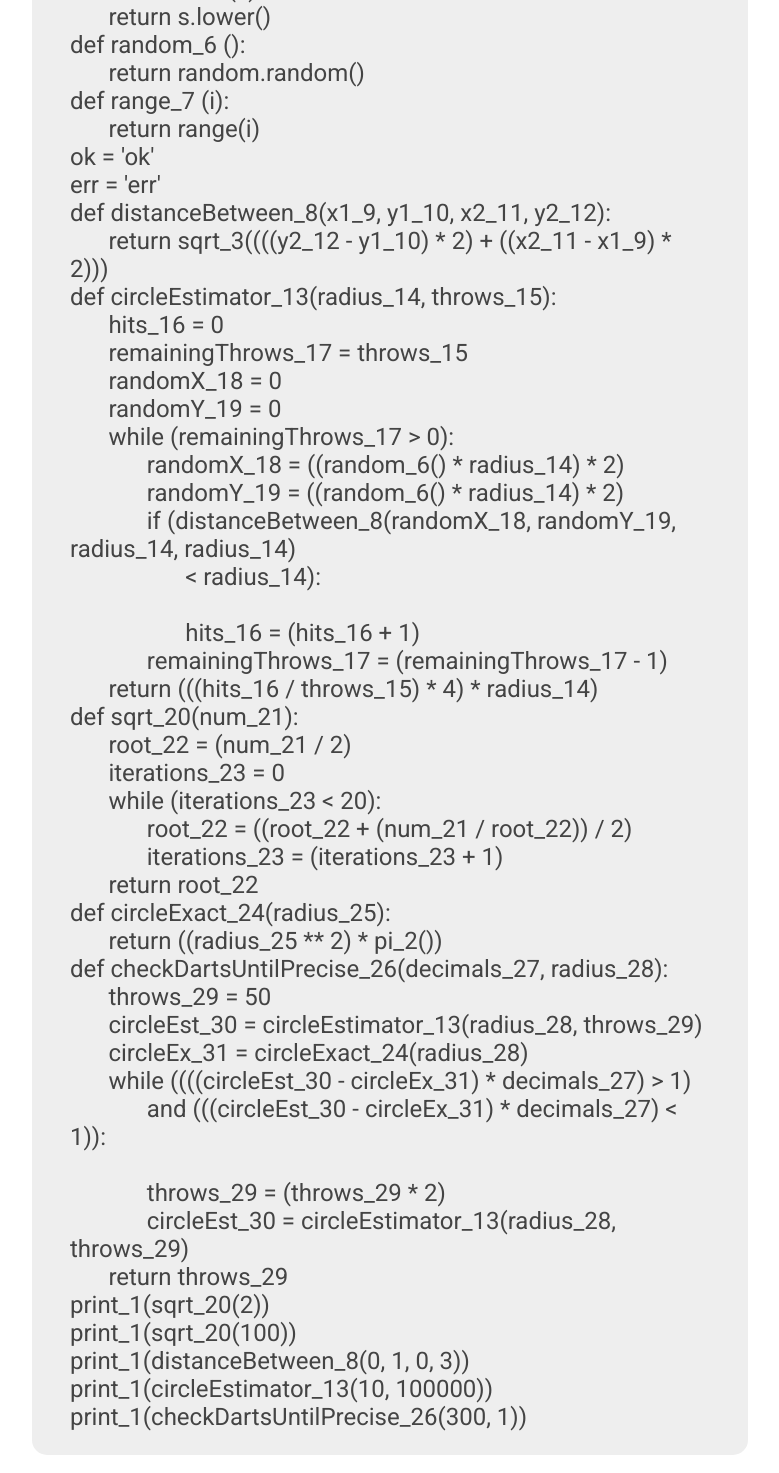
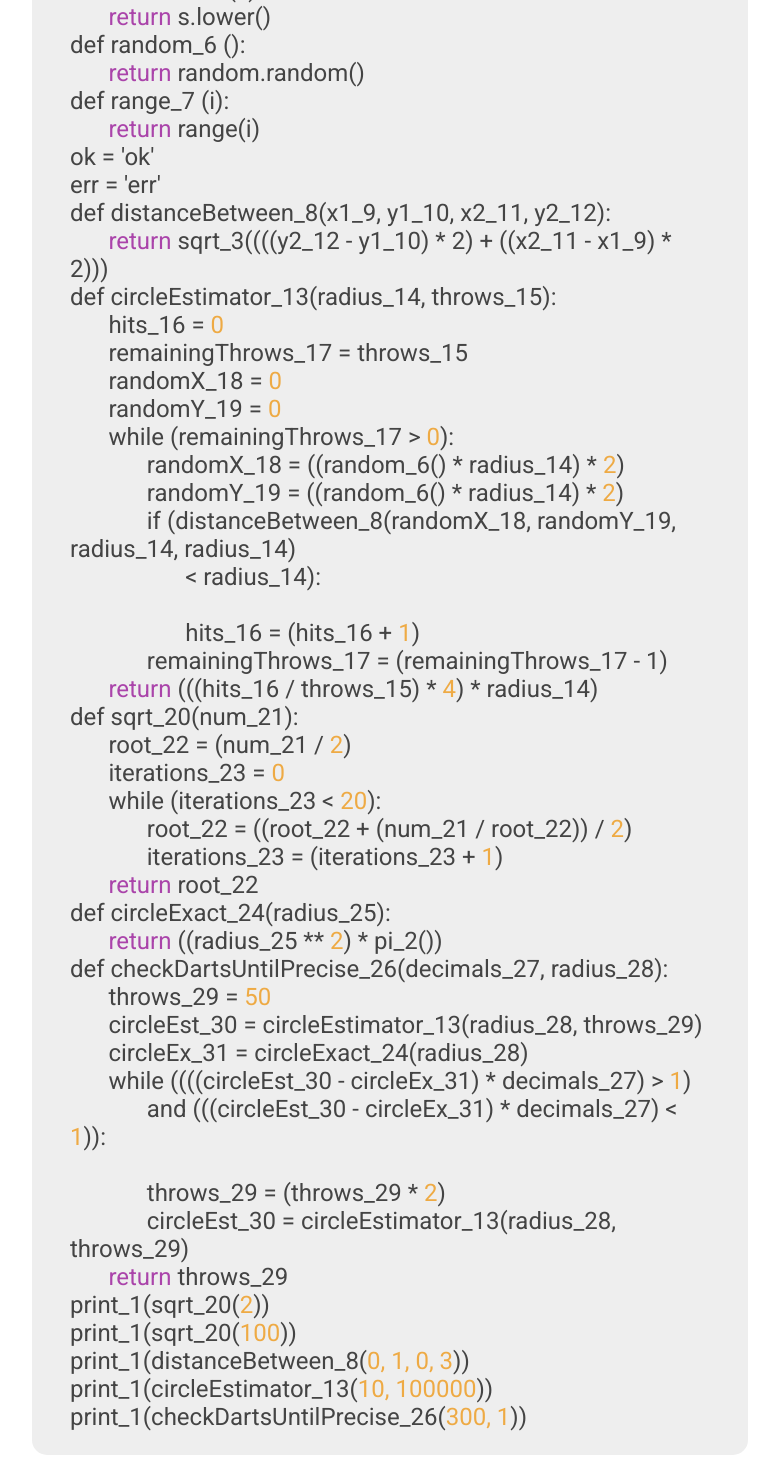
Before and after one commit to im-deepfriedwater/jen, a plain HTML site: page index.html in a window 1280 px wide. Shown: the part 6867-8340 px from the top of the page, without its empty margins (250-1029 px from the left). Drawn offline with Linux system fonts and the light colour scheme.

Commit message:
Made website code look cleaner

```diff
--- a/index.html
+++ b/index.html
@@ -328,57 +328,57 @@
                       <p>def print_1 (s):<br></p>
                         <p class="indent">print(s)<br></p>
                       <p>def pi_2 ():<br></p>
-                        <p class="indent">return math.pi<br></p>
+                        <p class="indent keyword">return </p><p>math.pi<br></p>
                       <p>def sqrt_3 (x):<br></p>
-                        <p class="indent">return math.sqrt(x)<br></p>
+                        <p class="indent keyword">return </p><p>math.sqrt(x)<br></p>
                       <p>def toUpper_4 (s):<br></p>
-                        <p class="indent">return s.upper()<br></p>
+                        <p class="indent keyword">return </p><p>s.upper()<br></p>
                       <p>def toLower_5 (s):<br></p>
-                        <p class="indent">return s.lower()<br></p>
+                        <p class="indent keyword">return </p><p>s.lower()<br></p>
                       <p>def random_6 ():<br></p>
-                        <p class="indent">return random.random()<br></p>
+                        <p class="indent keyword">return </p><p>random.random()<br></p>
                       <p>def range_7 (i):<br></p>
-                        <p class="indent">return range(i)<br></p>
+                        <p class="indent keyword">return </p><p>range(i)<br></p>
                       <p>ok = 'ok'<br></p>
                       <p>err = 'err'<br></p>
                       <p>def distanceBetween_8(x1_9, y1_10, x2_11, y2_12):<br></p>
-                        <p class="indent">return sqrt_3((((y2_12 - y1_10) * 2) + ((x2_11 - x1_9) * 2)))<br></p>
+                        <p class="indent keyword">return </p><p>sqrt_3((((y2_12 - y1_10) * 2) + ((x2_11 - x1_9) * 2)))<br></p>
                       <p>def circleEstimator_13(radius_14, throws_15):<br></p>
-                        <p class="indent">hits_16 = 0<br></p>
+                        <p class="indent">hits_16 = <p class="literal-num">0</p><br></p>
                         <p class="indent">remainingThrows_17 = throws_15<br></p>
-                        <p class="indent">randomX_18 = 0<br></p>
-                        <p class="indent">randomY_19 = 0<br></p>
-                        <p class="indent">while (remainingThrows_17 > 0):<br></p>
-                          <p class="doubleIndent">randomX_18 = ((random_6() * radius_14) * 2)<br></p>
-                          <p class="doubleIndent">randomY_19 = ((random_6() * radius_14) * 2)<br></p>
+                        <p class="indent">randomX_18 = <p class="literal-num">0</p><br></p>
+                        <p class="indent">randomY_19 = <p class="literal-num">0</p><br></p>
+                        <p class="indent">while (remainingThrows_17 > <p class="literal-num">0</p>):<br></p>
+                          <p class="doubleIndent">randomX_18 = ((random_6() * radius_14) * <p class="literal-num">2</p>)<br></p>
+                          <p class="doubleIndent">randomY_19 = ((random_6() * radius_14) * <p class="literal-num">2</p>)<br></p>
                           <p class="doubleIndent">if (distanceBetween_8(randomX_18, randomY_19, radius_14, radius_14) <br></p>
                             <p class="tripleIndent">< radius_14):<br><br></p>
-                            <p class="tripleIndent">hits_16 = (hits_16 + 1)<br></p>
+                            <p class="tripleIndent">hits_16 = (hits_16 + <p class="literal-num">1</p>)<br></p>
                           <p class="doubleIndent">remainingThrows_17 = (remainingThrows_17 - 1)<br></p>
-                        <p class="indent">return (((hits_16 / throws_15) * 4) * radius_14)<br></p>
+                        <p class="indent keyword">return </p><p>(((hits_16 / throws_15) * <p class="literal-num">4</p>) * radius_14)<br></p>
                       <p>def sqrt_20(num_21):<br></p>
-                        <p class="indent">root_22 = (num_21 / 2)<br></p>
-                        <p class="indent">iterations_23 = 0<br></p>
-                        <p class="indent">while (iterations_23 < 20):<br></p>
-                          <p class="doubleIndent">root_22 = ((root_22 + (num_21 / root_22)) / 2)<br></p>
-                          <p class="doubleIndent">iterations_23 = (iterations_23 + 1)<br></p>
-                        <p class="indent">return root_22<br></p>
+                        <p class="indent">root_22 = (num_21 / <p class="literal-num">2</p>)<br></p>
+                        <p class="indent">iterations_23 = <p class="literal-num">0</p><br></p>
+                        <p class="indent">while (iterations_23 < <p class="literal-num">20</p>):<br></p>
+                          <p class="doubleIndent">root_22 = ((root_22 + (num_21 / root_22)) / <p class="literal-num">2</p>)<br></p>
+                          <p class="doubleIndent">iterations_23 = (iterations_23 + <p class="literal-num">1</p>)<br></p>
+                        <p class="indent keyword">return </p><p>root_22<br></p>
                       <p>def circleExact_24(radius_25):<br></p>
-                        <p class="indent">return ((radius_25 ** 2) * pi_2())<br></p>
+                        <p class="indent keyword">return </p><p>((radius_25 ** <p class="literal-num">2</p>) * pi_2())<br></p>
                       <p>def checkDartsUntilPrecise_26(decimals_27, radius_28):<br></p>
-                        <p class="indent">throws_29 = 50<br></p>
+                        <p class="indent">throws_29 = <p class="literal-num">50</p><br></p>
                         <p class="indent">circleEst_30 = circleEstimator_13(radius_28, throws_29)<br></p>
                         <p class="indent">circleEx_31 = circleExact_24(radius_28)<br></p>
-                        <p class="indent">while ((((circleEst_30 - circleEx_31) * decimals_27) > 1)<br></p>
-                          <p class="doubleIndent">and (((circleEst_30 - circleEx_31) * decimals_27) < 1)):<br><br></p>
-                          <p class="doubleIndent">throws_29 = (throws_29 * 2)<br></p>
+                        <p class="indent">while ((((circleEst_30 - circleEx_31) * decimals_27) > <p class="literal-num">1</p>)<br></p>
+                          <p class="doubleIndent">and (((circleEst_30 - circleEx_31) * decimals_27) < <p class="literal-num">1</p>)):<br><br></p>
+                          <p class="doubleIndent">throws_29 = (throws_29 * <p class="literal-num">2</p>)<br></p>
                           <p class="doubleIndent">circleEst_30 = circleEstimator_13(radius_28, throws_29)<br></p>
-                        <p class="indent">return throws_29<br></p>
-                      <p>print_1(sqrt_20(2))<br></p>
-                      <p>print_1(sqrt_20(100))<br></p>
-                      <p>print_1(distanceBetween_8(0, 1, 0, 3))<br></p>
-                      <p>print_1(circleEstimator_13(10, 100000))<br></p>
-                      <p>print_1(checkDartsUntilPrecise_26(300, 1))<br></p>
+                        <p class="indent keyword">return </p><p>throws_29<br></p>
+                      <p>print_1(sqrt_20(<p class="literal-num">2</p>))<br></p>
+                      <p>print_1(sqrt_20(<p class="literal-num">100</p>))<br></p>
+                      <p>print_1(distanceBetween_8(<p class="literal-num">0, 1, 0, 3</p>))<br></p>
+                      <p>print_1(circleEstimator_13(<p class="literal-num">10, 100000</p>))<br></p>
+                      <p>print_1(checkDartsUntilPrecise_26(<p class="literal-num">300, 1</p>))<br></p>
                     </div>
                   </div>
 
```
